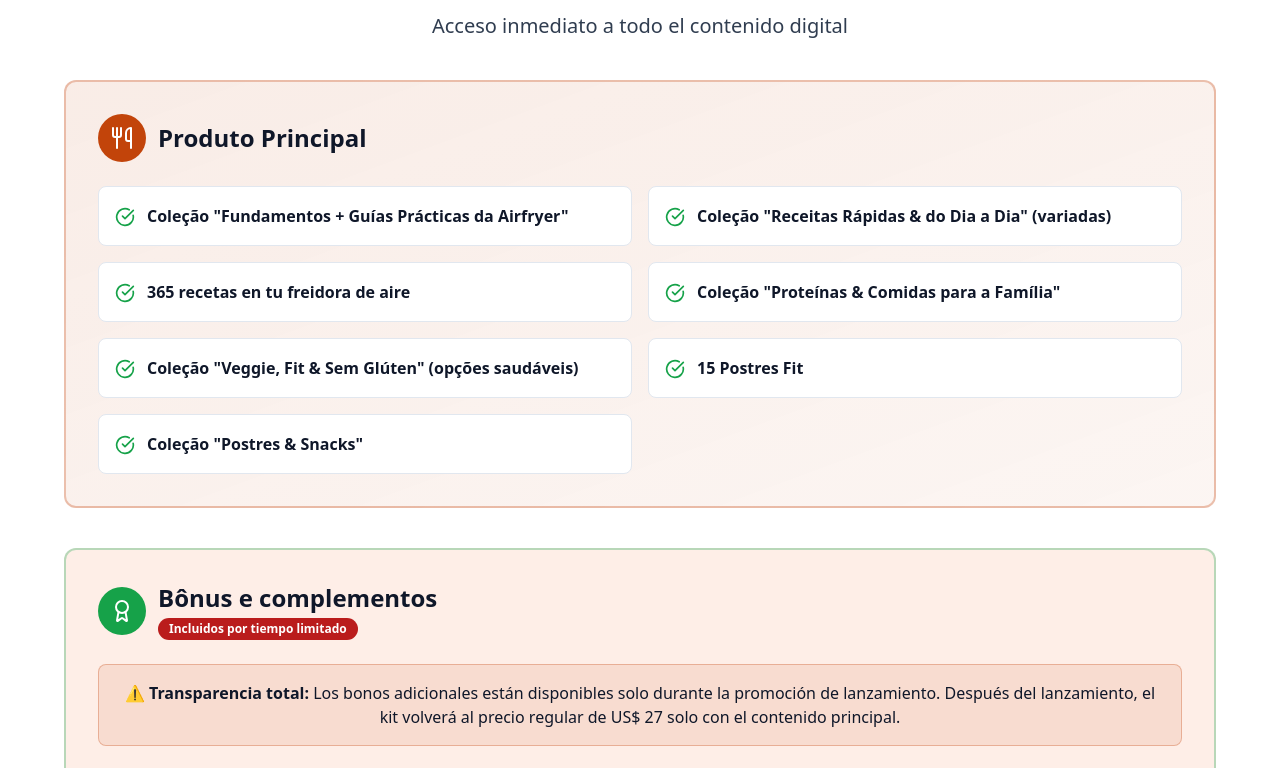
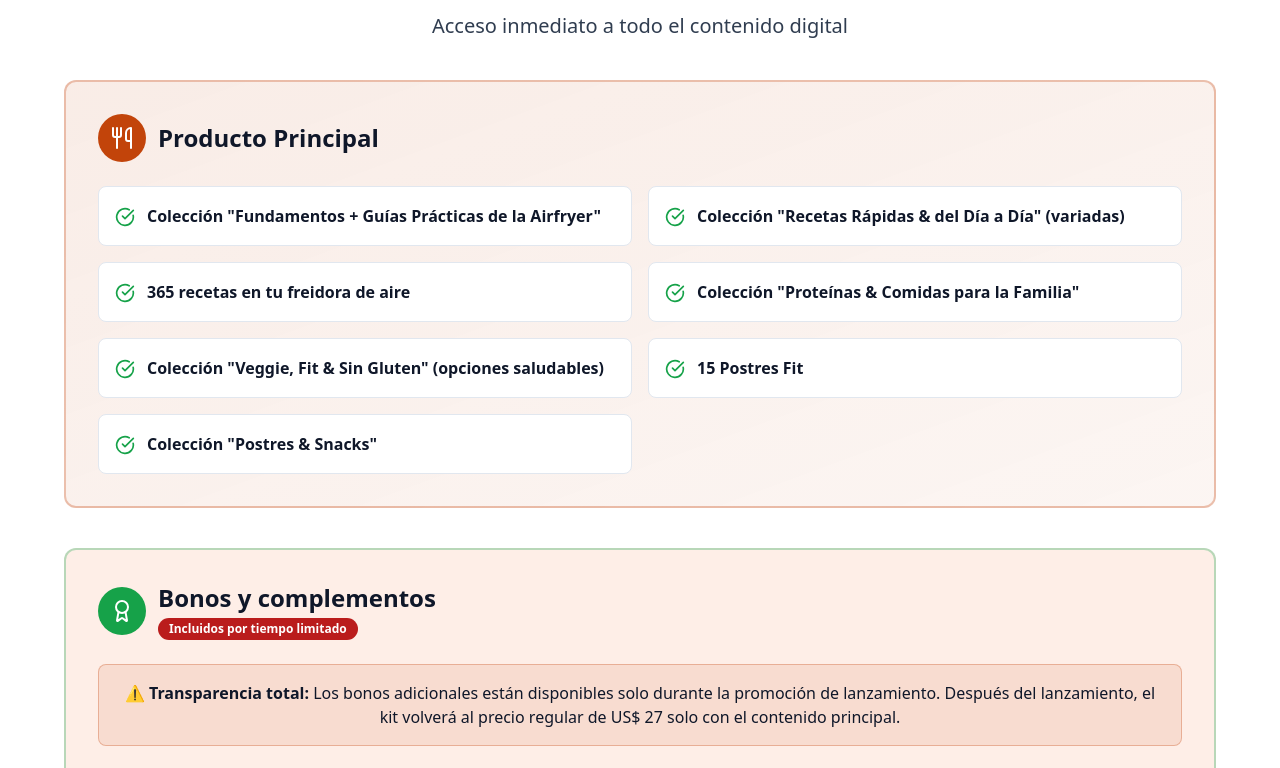
Before and after one commit to Laura271306/crisp-recipes-ai, a React (Vite) app: page / in a window 1280 px wide. Shown: the part 5052-5820 px from the top of the page. Built offline with nearby package versions, Linux system fonts and the light colour scheme.

Commit message:
[dyad] Translated all remaining Portuguese text in SalesPage.tsx to Spanish. - wrote 1 file(s)

```diff
--- a/src/pages/SalesPage.tsx
+++ b/src/pages/SalesPage.tsx
@@ -440,7 +440,7 @@ const SalesPage = () => {
                     <div className="w-12 h-12 bg-cta-primary rounded-full flex items-center justify-center">
                       <Utensils className="w-6 h-6 text-white" />
                     </div>
-                    <h3 className="text-2xl font-bold text-foreground">Produto Principal</h3>
+                    <h3 className="text-2xl font-bold text-foreground">Producto Principal</h3>
                   </div>
 
                   <div className="grid md:grid-cols-2 gap-4">
@@ -448,7 +448,7 @@ const SalesPage = () => {
                       <div className="flex items-start gap-3">
                         <CheckCircle className="w-5 h-5 text-success mt-1 flex-shrink-0" />
                         <div>
-                          <p className="font-semibold text-foreground">Coleção "Fundamentos + Guías Prácticas da Airfryer"</p>
+                          <p className="font-semibold text-foreground">Colección "Fundamentos + Guías Prácticas de la Airfryer"</p>
                         </div>
                       </div>
                     </div>
@@ -457,7 +457,7 @@ const SalesPage = () => {
                       <div className="flex items-start gap-3">
                         <CheckCircle className="w-5 h-5 text-success mt-1 flex-shrink-0" />
                         <div>
-                          <p className="font-semibold text-foreground">Coleção "Receitas Rápidas & do Dia a Dia" (variadas)</p>
+                          <p className="font-semibold text-foreground">Colección "Recetas Rápidas & del Día a Día" (variadas)</p>
                         </div>
                       </div>
                     </div>
@@ -475,7 +475,7 @@ const SalesPage = () => {
                       <div className="flex items-start gap-3">
                         <CheckCircle className="w-5 h-5 text-success mt-1 flex-shrink-0" />
                         <div>
-                          <p className="font-semibold text-foreground">Coleção "Proteínas & Comidas para a Família"</p>
+                          <p className="font-semibold text-foreground">Colección "Proteínas & Comidas para la Familia"</p>
                         </div>
                       </div>
                     </div>
@@ -484,7 +484,7 @@ const SalesPage = () => {
                       <div className="flex items-start gap-3">
                         <CheckCircle className="w-5 h-5 text-success mt-1 flex-shrink-0" />
                         <div>
-                          <p className="font-semibold text-foreground">Coleção "Veggie, Fit & Sem Glúten" (opções saudáveis)</p>
+                          <p className="font-semibold text-foreground">Colección "Veggie, Fit & Sin Gluten" (opciones saludables)</p>
                         </div>
                       </div>
                     </div>
@@ -502,7 +502,7 @@ const SalesPage = () => {
                       <div className="flex items-start gap-3">
                         <CheckCircle className="w-5 h-5 text-success mt-1 flex-shrink-0" />
                         <div>
-                          <p className="font-semibold text-foreground">Coleção "Postres & Snacks"</p>
+                          <p className="font-semibold text-foreground">Colección "Postres & Snacks"</p>
                         </div>
                       </div>
                     </div>
@@ -518,7 +518,7 @@ const SalesPage = () => {
                       <Award className="w-6 h-6 text-white" />
                     </div>
                     <div>
-                      <h3 className="text-2xl font-bold text-foreground">Bônus e complementos</h3>
+                      <h3 className="text-2xl font-bold text-foreground">Bonos y complementos</h3>
                       <Badge variant="destructive" className="text-xs mt-1">Incluidos por tiempo limitado</Badge>
                     </div>
                   </div>
@@ -730,7 +730,7 @@ const SalesPage = () => {
                 <h3 className="font-bold text-center text-foreground mb-6">Stack de Valor</h3>
                 <div className="space-y-3">
                   <div className="flex justify-between">
-                    <span>Coleções (4)</span>
+                    <span>Colecciones (4)</span>
                     <span className="font-semibold">US$ 28</span>
                   </div>
                   <div className="flex justify-between">
```
